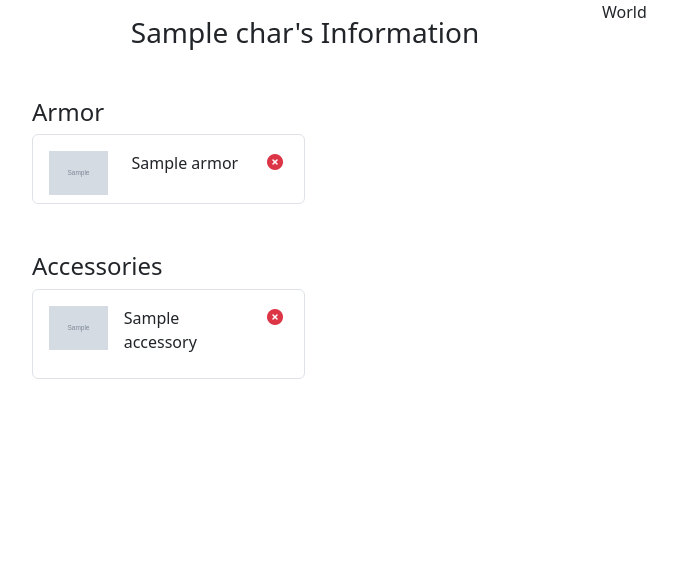
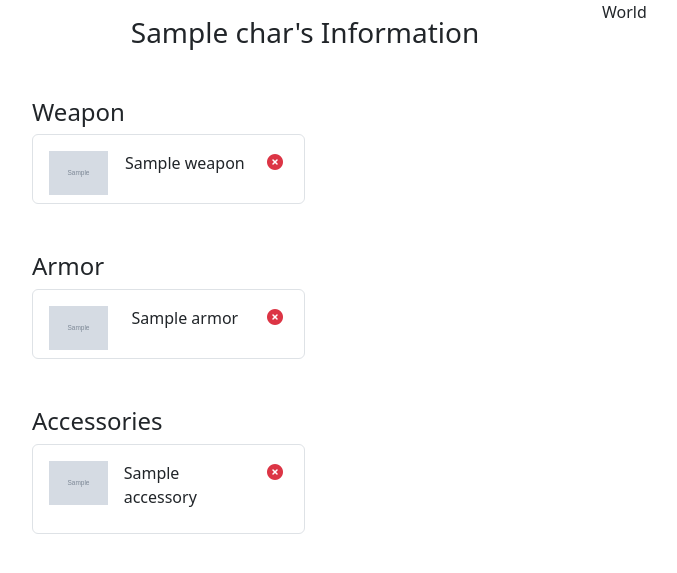
Before and after one commit to suspenceb/TerrariaCraftingRepo, a Flask app: template Website/templates/character.html in a window 1280 px wide. Shown: the part 56-629 px from the top of the page, without its empty margins (50-727 px from the left). Run offline with Flask 3, Linux system fonts and the light colour scheme; the template is opened without the code that fills it: most values are stand-ins (such as "Sample title", 1, 10 or a date in 2020); grey boxes marked "Sample" are stand-in pictures; some libraries are stand-ins or nearby versions.

Commit message:
Update data.py and main.py to add weapon retrieval functionality and display weapon in character.html

```diff
--- a/Website/main.py
+++ b/Website/main.py
@@ -1,7 +1,7 @@
 import os
 from flask import Flask, render_template, request, redirect, url_for, flash
 from dotenv import load_dotenv
-from data import post_login, get_loggedin_user, update_password, delete_login, get_characters, add_character, delete_character, get_advancements, get_items, get_character, get_character_armor, get_armor, get_accessories, get_equips, remove_accessory, remove_armor
+from data import remove_weapon, get_character_weapon, post_login, get_loggedin_user, update_password, delete_login, get_user_characters, add_character, delete_character, get_advancements, get_items, get_character, get_character_armor, get_armor, get_accessories, get_equips, remove_accessory, remove_armor, get_weapon
 import re
 
 load_dotenv()
@@ -140,7 +140,7 @@ def account():
 
 
 
-    return render_template("account.html", user=user, characters=get_characters(user["userId"]), selcharacter=str(selcharacter))
+    return render_template("account.html", user=user, characters=get_user_characters(user["userId"]), selcharacter=str(selcharacter))
 
 @app.route("/logout")
 def logout():
@@ -164,6 +164,7 @@ def characters():
         return redirect(url_for("login"))
 
     charID = request.cookies.get("character")
+    charID = str(charID)
 
     if request.method == "POST":
         try:
@@ -176,6 +177,12 @@ def characters():
         try:
             accessoryID = request.form["remove_accessory"]
             remove_accessory(charID, accessoryID)
+        except:
+            pass
+
+        try:
+            weaponID = request.form["remove_weapon"]
+            remove_weapon(charID)
         except:
             pass
 
@@ -192,7 +199,15 @@ def characters():
     for i in accessoryID:
         accessories.append(get_accessories(i[0]))
 
-    return render_template("character.html", user=user, char=char, armor=armor, accessories=accessories)
+    weaponID = str(get_character_weapon(charID))
+
+    if weaponID != "None":
+        weapon = get_weapon(str(weaponID[0]))
+    else:
+        weapon = None
+
+
+    return render_template("character.html", user=user, char=char, armor=armor, accessories=accessories, weapon=weapon)
 
 if __name__ == "__main__":
     app.run(debug=True, host="0.0.0.0", port=8001)
--- a/Website/templates/character.html
+++ b/Website/templates/character.html
@@ -10,7 +10,35 @@
             <h3 class="mt-3">{{char.Name}}'s Information</h3>
 
         </div>
+        <h4 class="mt-5">Weapon</h4>
+        {% if weapon %}
+            <div class="border rounded p-2 w-50 d-flex justify-content-between">
+                <div><img class=" mx-2 mt-2" style="max-height: 44px;" src="{{weapon.ImageURL}}"></img></div>
+                <div><p class=" mx-2 mt-2">{{weapon.WeaponName}}</p></div>
+                <div><form method="post" class="">
+                    <button class="btn"><i class="fa-solid fa-circle-xmark text-danger"></i></button>
+                    <input type="hidden" name="remove_weapon" value="{{weapon.WeaponID}}">
+                </form></div>
+            </div>
+        {% else %}
+        <div class="border rounded p-2 w-50 d-flex justify-content-between">
+            <div><img class=" mx-2 mt-2" style="max-height: 44px;" src=""></img></div>
+            <div><p class=" mx-2 mt-2"></p></div>
+            <div>
+                <button class="btn btn-primary" onclick="movePage()">Equip</button>
+            </div>
+        </div>
+        {% endif %}
         <h4 class="mt-5">Armor</h4>
+            {% if armor == [] %}
+            <div class="border rounded p-2 w-50 d-flex justify-content-between">
+                <div><img class=" mx-2 mt-2" style="max-height: 44px;" src=""></img></div>
+                <div><p class=" mx-2 mt-2"></p></div>
+                <div>
+                    <button class="btn btn-primary" onclick="movePage()">Equip</button>
+                </div>
+            </div>
+            {% else %}
             {% for armor in armor %}
             <div class="border rounded p-2 w-50 d-flex justify-content-between">
                 <div><img class=" mx-2 mt-2" style="max-height: 44px;" src="{{armor.ImageURL}}"></img></div>
@@ -21,7 +49,17 @@
                 </form></div>
             </div>
             {% endfor %}
+            {% endif %}
         <h4 class="mt-5">Accessories</h4>
+            {% if accessories == [] %}
+            <div class="border rounded p-2 w-50 d-flex justify-content-between">
+                <div><img class=" mx-2 mt-2" style="max-height: 44px;" src=""></img></div>
+                <div><p class=" mx-2 mt-2"></p></div>
+                <div>
+                    <button class="btn btn-primary" onclick="movePage()">Equip</button>
+                </div>
+            </div>
+            {% else %}
             {% for a in accessories %}
             <div class="border rounded p-2 w-50 d-flex justify-content-between">
                 <div><img class=" mx-2 mt-2" style="max-height: 44px;" src="{{a.ImageURL}}"></img></div>
@@ -32,10 +70,17 @@
                 </form></div>
             </div>
             {% endfor %}
+            {% endif %}
     </div>
     <div class="col">
         <p>World</p>
     </div>
 </div>
 
+<script>
+    function movePage(){
+        window.location.href = "/";
+    }
+</script>
+
 {% endblock %}
```
Also changed, not shown: Website/data.py (+59 -6 lines).
